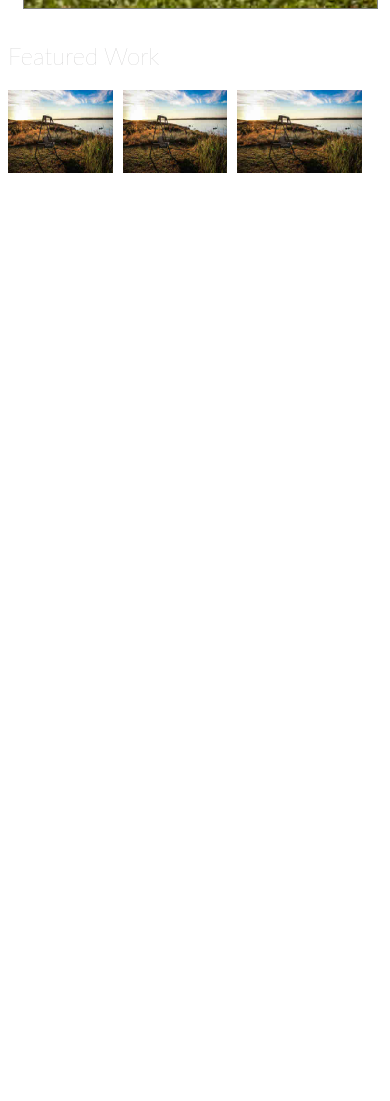
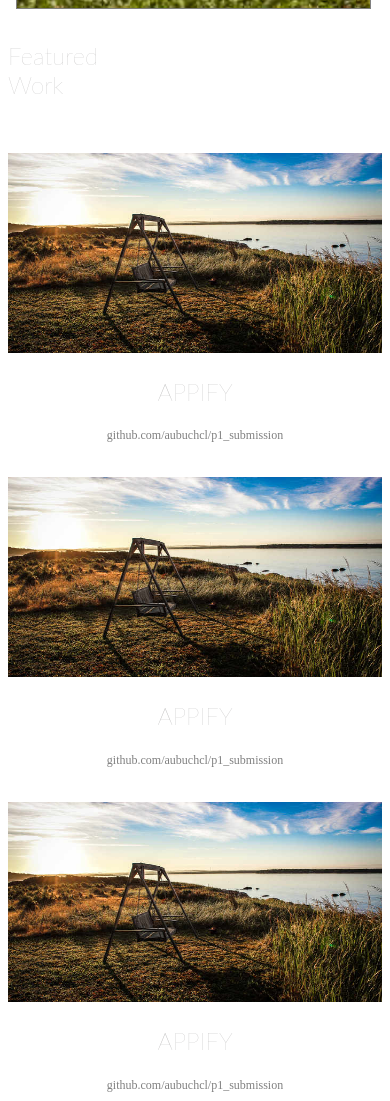
Before and after one commit to aubuchcl/P1_Submission, a website: page index.html in a window 390 px wide. Shown: the part 585-1686 px from the top of the page. Before the commit the page ends 844 px from the top, so only its background shows below. Drawn offline with Linux system fonts and the light colour scheme.

Commit message:
centered featured work text and started formatting mobile first pics currently working at around 500px

```diff
--- a/css/main.css
+++ b/css/main.css
@@ -106,19 +106,40 @@ a{
 	height: auto;
 	border: 1px solid grey;
 	margin: 8px;
-	margin-left: 15px;
+}
+
+.feat-work{
+
 }
 
 .first-bottom-img{
-	max-width: calc((100% / 3) - 20px);
-	margin-right: 10px;
+	/*max-width: calc((100% / 3) - 30px);*/
+	/*margin-left: 25px;*/
+	max-height: 200px;
+	width: 100%;
+
 }
 
 .second-bottom-img{
-	max-width: calc((100% / 3) - 20px);
-	margin-right: 10px;
+	/*max-width: calc((100% / 3) - 30px);
+	margin-left: 10px;*/
+	max-height: 200px;
+	width: 100%;
 }
 
 .third-bottom-img{
-	max-width: calc((100% / 3) - 20px);
+	/*max-width: calc((100% / 3) - 30px);
+	margin-left: 10px;*/
+	max-height: 200px;
+	width: 100%;
+
 }
+
+.img-wrapper{
+	width: 100vw;
+	margin-top: 4vh;
+}
+
+.appify{
+	text-align: center;
+}
--- a/index.html
+++ b/index.html
@@ -52,12 +52,28 @@
     </div>
 
     <!-- section 3 bottom pictures -->
-    <h2>Featured Work</h2>
+    <div class="row">
+      <h2 class="col-4 feat-work">Featured Work</h2>
+    </div>
 
     <div class="row">
-      <img src="images/swing-xsmall.jpg" alt="swing" class="col-4 first-bottom-img">
-      <img src="images/swing-xsmall.jpg" alt="swing" class="col-4 second-bottom-img">
-      <img src="images/swing-xsmall.jpg" alt="swing" class="col-4 thrid-bottom-image">
+      <div class="img-wrapper">
+        <img src="images/swing-medium.jpg" alt="swing" class="first-bottom-img">
+        <h2 class="appify">APPIFY</h2>
+        <center><a href="#">github.com/aubuchcl/p1_submission</a></center>
+      </div>
+
+      <div class="img-wrapper">
+        <img src="images/swing-medium.jpg" alt="swing" class="second-bottom-img">
+        <h2 class="appify">APPIFY</h2>
+        <center><a href="#">github.com/aubuchcl/p1_submission</a></center>
+      </div>
+
+      <div class="img-wrapper">
+        <img src="images/swing-medium.jpg" alt="swing" class="third-bottom-img">
+        <h2 class="appify">APPIFY</h2>
+        <center><a href="#">github.com/aubuchcl/p1_submission</a></center>
+      </div>
     </div>
 
 
```
